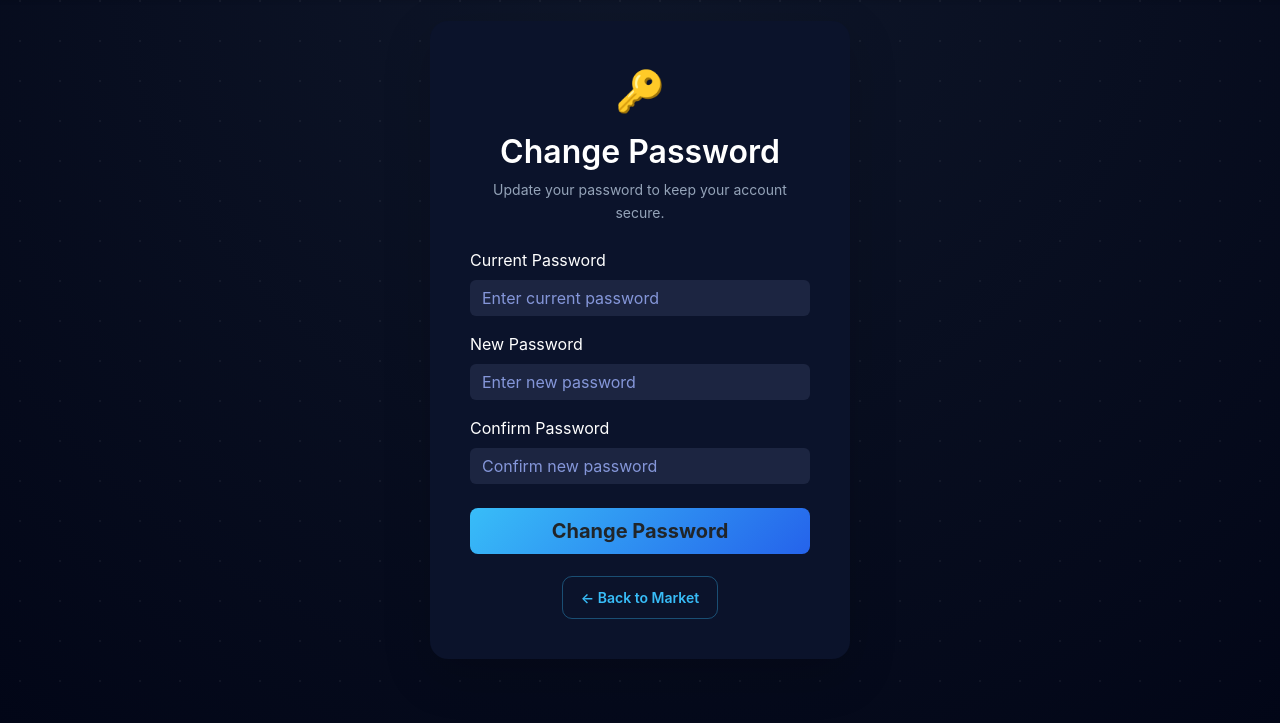
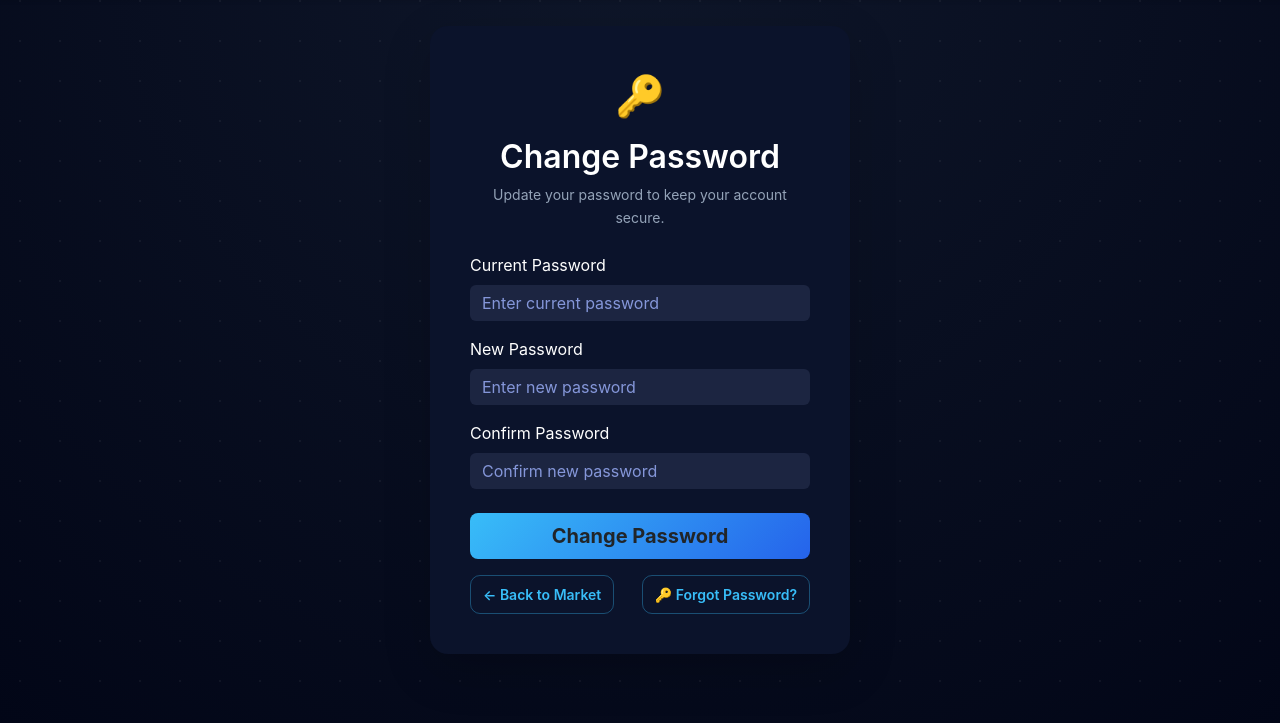
Before and after one commit to khaledelsayed2003/tradehub-marketplace, a Flask app: page /change-password in a window 1280 px wide. Shown: the part 77-800 px from the top of the page. Run offline with Flask 3, Linux system fonts and the light colour scheme; the visitor is signed in with stand-in values (Sample User, id 1).

Commit message:
feat: Add 'Forgot Current Password?' link to Change Password page, updated CSS for .bottom-links and .btn-link to style the new link consistently, allows users to reset password via email if they forget current one

```diff
--- a/app/routes.py
+++ b/app/routes.py
@@ -157,8 +157,12 @@ def reset_password():
                 db.session.commit()
                 session.pop('reset_code', None)
                 session.pop('reset_email', None)
-                flash("Your password has been reset successfully. Please log in.", category='success')
-                return redirect(url_for('login_page'))
+                if not current_user.is_authenticated:
+                    flash("Your password has been reset successfully. Please log in.", category='success')
+                    return redirect(url_for('login_page'))
+                else:
+                    flash("Your password has been reset successfully.", category='success')
+                    return redirect(url_for('market_page'))
         else:
             flash("Something went wrong. Please try again.", category='danger')
 
@@ -178,6 +182,6 @@ def change_password():
             else:
                 flash("😕 Your new password must be different from the current one. Try again!", "warning")
         else:
-            flash("Oops!😕 Current password is incorrect.", "danger")
+            flash("Oops!😕 Current password is incorrect. Click 'Forgot Password?' to reset via email.", "danger")
 
     return render_template('change_password.html', form=form)
--- a/app/static/css/style.css
+++ b/app/static/css/style.css
@@ -1285,33 +1285,35 @@ body::before {
 }
 
 
-/*BACK TO MARKET BUTTON*/
-.back-market {
-    margin-top: 22px;
-    text-align: center;
+/* Bottom Links Container (Go Back To Market Page & Forgot Current Password?) */
+.bottom-links {
+    width: 100%;
+    display: flex;
+    justify-content: space-between;
+    align-items: center;
 }
 
-.btn-back-market {
-    display: inline-block;
-    text-decoration: none;
+/* Bottom Link Style */
+.bottom-links .btn-link {
     color: #38bdf8;
     font-weight: 600;
     font-size: 14px;
-    padding: 10px 18px;
+    text-decoration: none;
+    padding: 8px 12px;
     border-radius: 10px;
     border: 1px solid rgba(56,189,248,0.35);
     transition: all 0.25s ease;
 }
 
-/* hover effect */
-.btn-back-market:hover {
+/* Hover Effect */
+.bottom-links .btn-link:hover {
     background: rgba(56,189,248,0.12);
     color: #7dd3fc;
     box-shadow: 0 0 12px rgba(56,189,248,0.35);
     transform: translateY(-1px);
 }
 
-/* click feedback */
-.btn-back-market:active {
+/* Click Feedback */
+.bottom-links .btn-link:active {
     transform: scale(0.96);
 }
--- a/app/templates/change_password.html
+++ b/app/templates/change_password.html
@@ -65,9 +65,13 @@
 
         </form>
 
-        <div class="back-market">
-            <a href="{{ url_for('market_page') }}" class="btn-back-market">
+        <!-- Bottom Links: Forgot Password + Back to Market -->
+        <div class="bottom-links d-flex justify-content-between mt-3">
+            <a href="{{ url_for('market_page') }}" class="btn-link">
                 ← Back to Market
+            </a>
+            <a href="{{ url_for('forgot_password') }}" class="btn-link">
+                🔑 Forgot Password?
             </a>
         </div>
 
```
